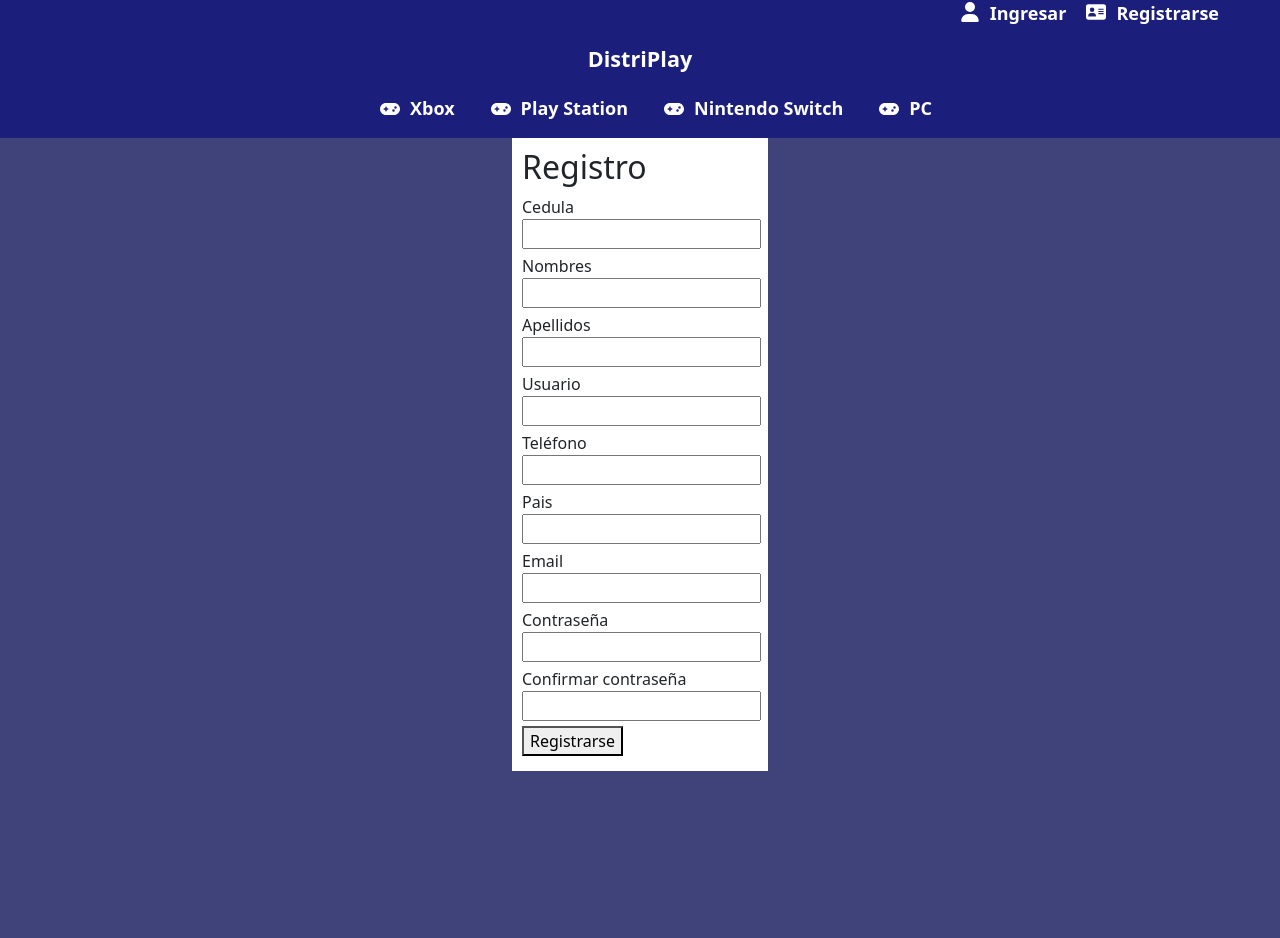
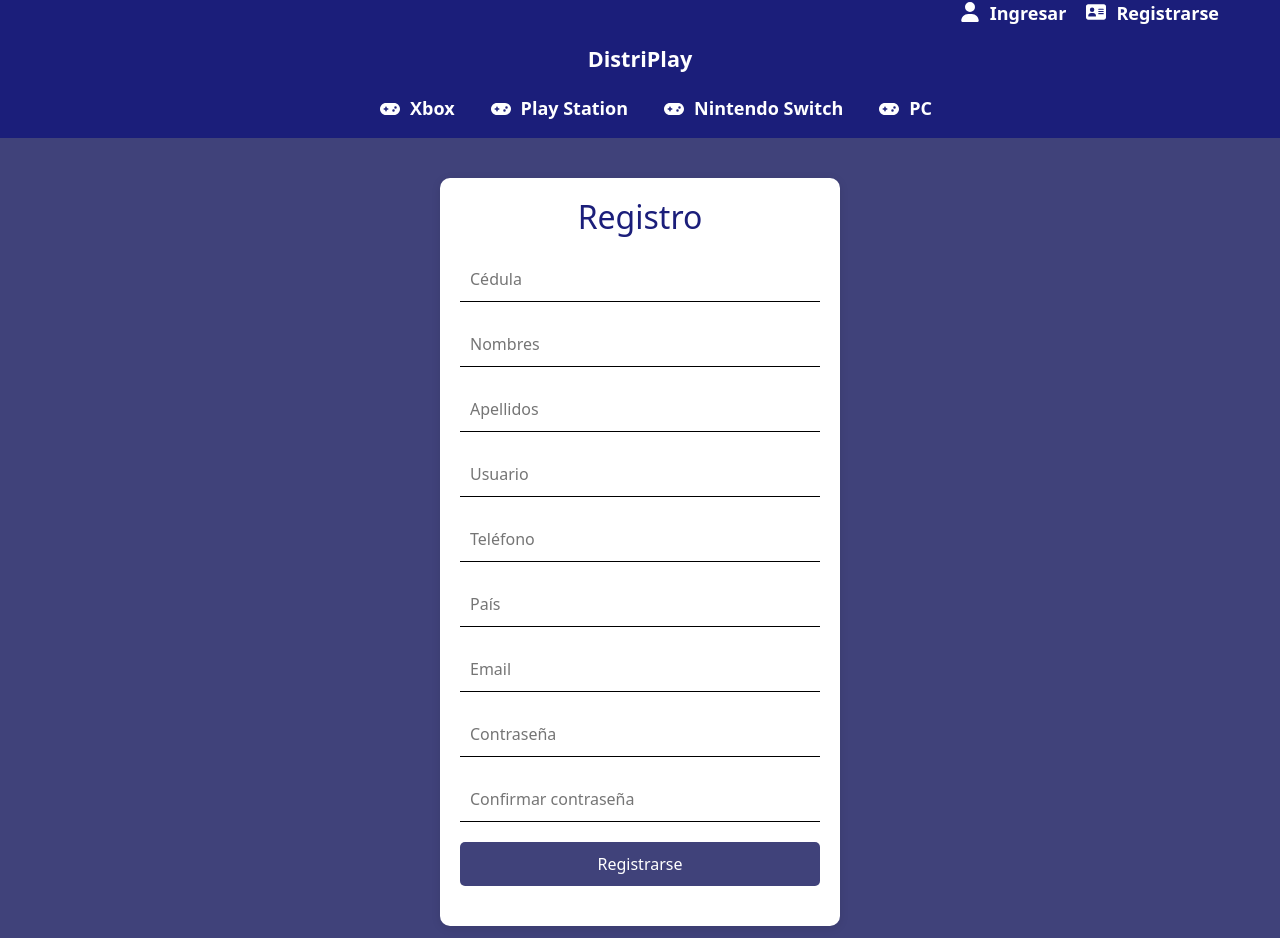
Before and after one commit to YarlinWare/DistriPlay-front, a React (Create React App) app: page /register in a window 1280 px wide. Before the commit the page ends 800 px from the top, so only its background shows below. Built offline with nearby package versions, Linux system fonts and the light colour scheme.

Commit message:
Se ajusta formulario de registro

```diff
--- a/src/pages/Register/Register.jsx
+++ b/src/pages/Register/Register.jsx
@@ -1,11 +1,11 @@
-
-// Dependencies
-import React from 'react';
+import React, { useState } from 'react';
 import Header from '../../components/Header/Header';
 import './Register.scss';
 import axios from 'axios';
 
 const Register = () => {
+    const [emailError, setEmailError] = useState(false);
+
     const onSubmit = (e) => {
         e.preventDefault();
         const cedula = e.target.cedula.value;
@@ -17,6 +17,13 @@ const Register = () => {
         const correo = e.target.email.value;
         const contrasena = e.target.password.value;
         const contrasena2 = e.target.password2.value;
+
+        // Validación de correo electrónico
+        const emailRegex = /^\w+([\.-]?\w+)*@\w+([\.-]?\w+)*(\.\w{2,3})+$/;
+        if (!emailRegex.test(correo)) {
+            setEmailError(true);
+            return;
+        }
 
         const user = {
             cedula,
@@ -30,58 +37,50 @@ const Register = () => {
             contrasena2
         }
 
-        axios.post('https://distriplay-back.azurewebsites.net/clientes', user).then((response) => {
+        axios.post('https://distriplay-back.azurewebsites.net/clientes', user)
+            .then((response) => {
                 console.log(response);
                 window.location.href = '/login';
-        }
-        ).catch((err) => {
+            })
+            .catch((err) => {
                 console.log(err);
-        }
-        );
+            });
     }
 
     return (
         <div>
-            <Header/>
+        <Header />
         <div className="register-container">
             <div className="register-form-container">
                 <h2>Registro</h2>
-                    <form className="register-form" onSubmit={(e) => onSubmit(e)}>
+                <form className="register-form" onSubmit={onSubmit}>
                     <div className="register-form-item">
-                            <label htmlFor="cedula">Cedula</label>
-                            <input type="text" name="cedula" id="cedula" required/>
+                        <input type="text" name="cedula" id="cedula" required placeholder="Cédula" />
                     </div>
                     <div className="register-form-item">
-                            <label htmlFor="nombre">Nombres</label>
-                            <input type="text" name="nombre" id="nombre" required/>
+                        <input type="text" name="nombre" id="nombre" required placeholder="Nombres" />
                     </div>
                     <div className="register-form-item">
-                            <label htmlFor="apellido">Apellidos</label>
-                            <input type="text" name="apellido" id="apellido" required/>
+                        <input type="text" name="apellido" id="apellido" required placeholder="Apellidos" />
                     </div>
                     <div className="register-form-item">
-                            <label htmlFor="usuario">Usuario</label>
-                            <input type="text" name="usuario" id="usuario" required/>
+                        <input type="text" name="usuario" id="usuario" required placeholder="Usuario" />
                     </div>
                     <div className="register-form-item">
-                            <label htmlFor="telefono">Teléfono</label>
-                            <input type="text" name="telefono" id="telefono" required/>
+                        <input type="text" name="telefono" id="telefono" required placeholder="Teléfono" />
                     </div>
                     <div className="register-form-item">
-                            <label htmlFor="pais">Pais</label>
-                            <input type="text" name="pais" id="pais" required/>
+                        <input type="text" name="pais" id="pais" required placeholder="País" />
                     </div>
                     <div className="register-form-item">
-                            <label htmlFor="email">Email</label>
-                            <input type="email" name="email" id="email" required/>
+                        <input type="email" name="email" id="email" required placeholder="Email" />
+                        {emailError && <span className="error">Por favor, ingresa un correo electrónico válido.</span>}
                     </div>
                     <div className="register-form-item">
-                            <label htmlFor="password">Contraseña</label>
-                            <input type="password" name="password" id="password" required/>
+                        <input type="password" name="password" id="password" required placeholder="Contraseña" />
                     </div>
                     <div className="register-form-item">
-                            <label htmlFor="password2">Confirmar contraseña</label>
-                            <input type="password" name="password2" id="password2" required/>
+                        <input type="password" name="password2" id="password2" required placeholder="Confirmar contraseña" />
                     </div>
                     <div className="register-form-item">
                         <button type="submit">Registrarse</button>
@@ -92,5 +91,4 @@ const Register = () => {
     </div>
     )
 }
-
 export default Register;
--- a/src/pages/Register/Register.scss
+++ b/src/pages/Register/Register.scss
@@ -1,16 +1,54 @@
-.register{
-    &-container{
-        width: 20%;
-        background-color: white;
-        margin: auto;
+.register-container {
+    display: flex;
+    justify-content: center;
+    align-items: flex-start;
+    padding-top: 40px;
+    height: 100vh;
+
+    .register-form-container {
+      width: 100%;
+      max-width: 400px;
+      padding: 20px;
+      background-color: white;
+      border-radius: 10px;
+      box-shadow: 0px 2px 10px rgba(0, 0, 0, 0.1);
+      text-align: center;
+
+      h2 {
+        margin-bottom: 20px;
+        color: #1b1e7a;
+      }
+
+      .register-form-item {
+        margin-bottom: 20px;
+
+        input[type="text"],
+        input[type="email"],
+        input[type="password"] {
+          width: 100%;
+          padding: 10px;
+          border: none;
+          border-bottom: 1px solid black;
+          outline: none;
+
+          &:focus {
+            border-color: #1b1e7a;
+          }
+        }
+      }
+
+      button {
+        width: 100%;
         padding: 10px;
+        background-color: #40427A;
+        color: white;
+        border: none;
+        border-radius: 5px;
+        cursor: pointer;
+
+        &:hover {
+          background-color: #1b1e7a;
+        }
+      }
     }
-    &-form{
-        &-item{
-            margin: 5px 0;
-            label{
-                margin-right: 5px;
-            }
-        }
-    }
-}
+  }
```
Lines whose indentation alone changed are shown as unchanged.
